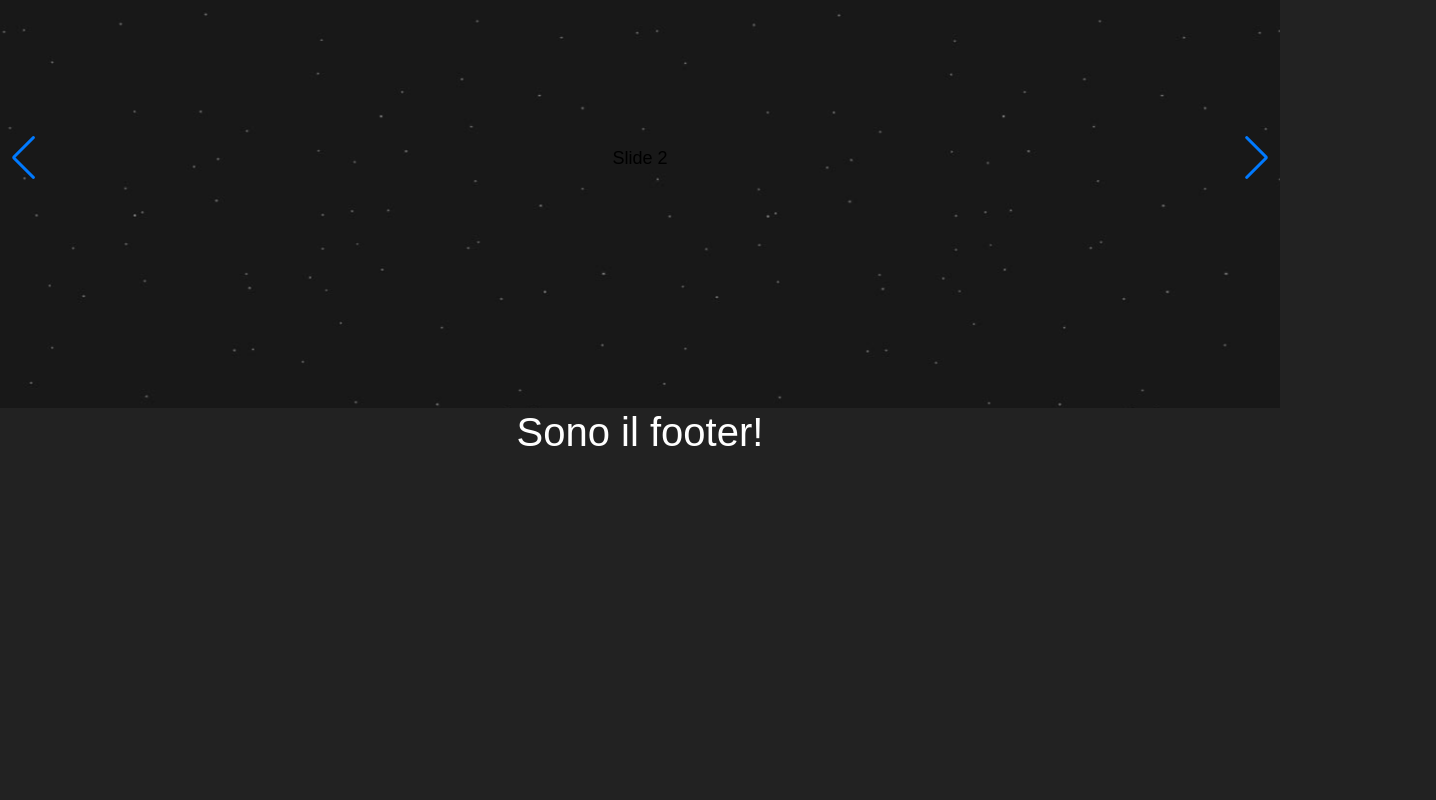
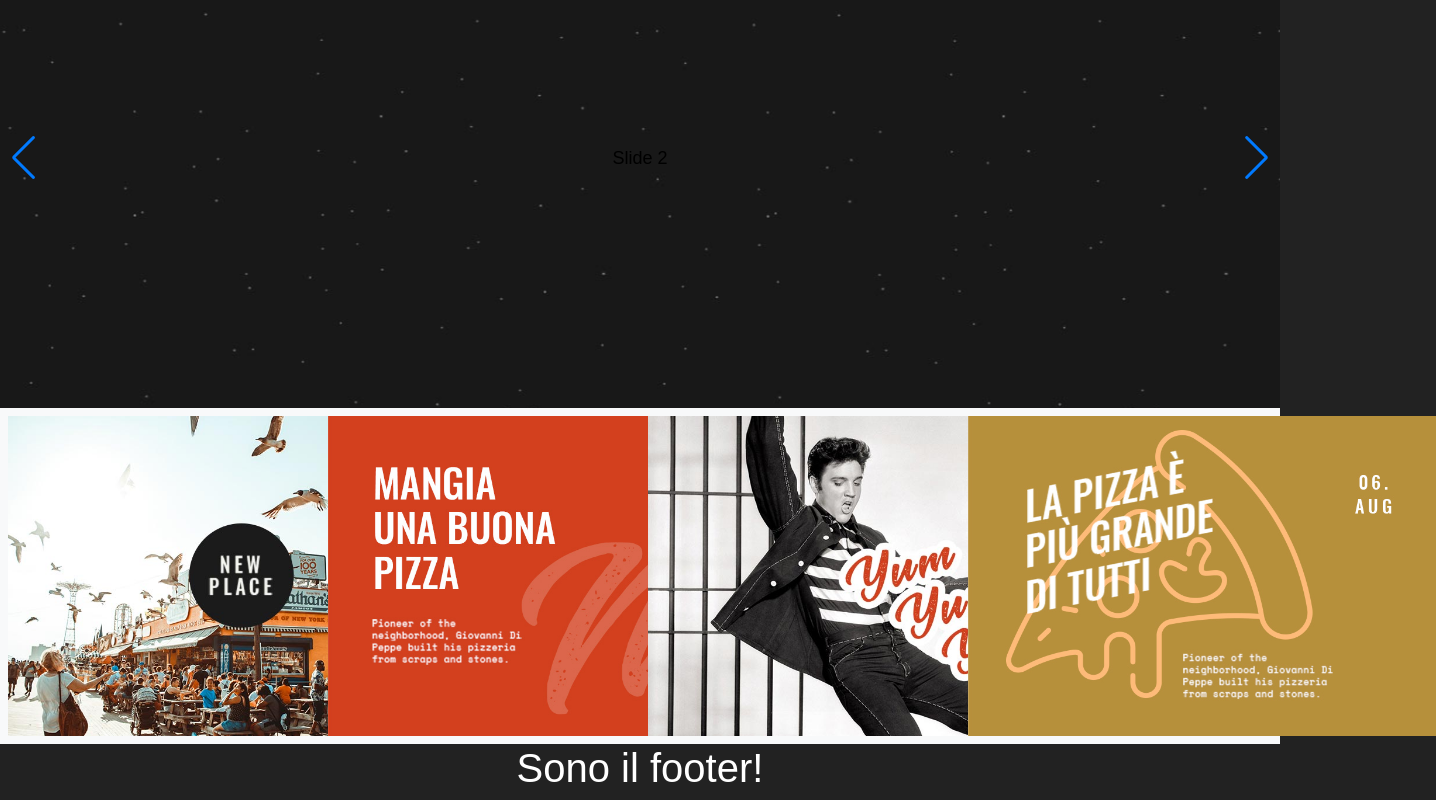
Before and after one commit to DarioGuastella/proj-html-vuejs, a Vue app: page / in a window 1280 px wide. Shown: the part 277-1077 px from the top of the page, 1436 px wide, since content can reach past the window. Before the commit the page ends 800 px from the top, so only its background shows below. Built offline with nearby package versions, Linux system fonts and the light colour scheme.

Commit message:
aggiunge sezione main

```diff
--- a/src/components/AppMain.vue
+++ b/src/components/AppMain.vue
@@ -26,12 +26,25 @@ export default {
 </script>
 
 <template>
-    <Slider />
+    <Slider /><!-- ToDo: slider content e fade -->
+    <section class="container-fluid bg-light py-2 w-100"> <!-- ToDo: hover -->
+        <div class="row">
+            <div class="col-3 px-2"><img class="quarterImg" src="/img/h3-img-1.jpg" alt=""></div>
+            <div class="col-3 px-2"><img class="quarterImg" src="/img/h3-img-2.jpg" alt=""></div>
+            <div class="col-3 px-2"><img class="quarterImg" src="/img/h3-img-3.jpg" alt=""></div>
+            <div class="col-3 px-2"><img class="quarterImg" src="/img/h3-img-4.jpg" alt=""></div>
+        </div>
+
+    </section>
 </template>
 
 <style scoped lang="scss">
 // importo variabili
 // @use './styles/partials/variables' as *;
+.quarterImg {
+    width: 468px;
+    height: 320px;
+}
 
 // ...qui eventuale SCSS di AppComponent
 </style>
```
